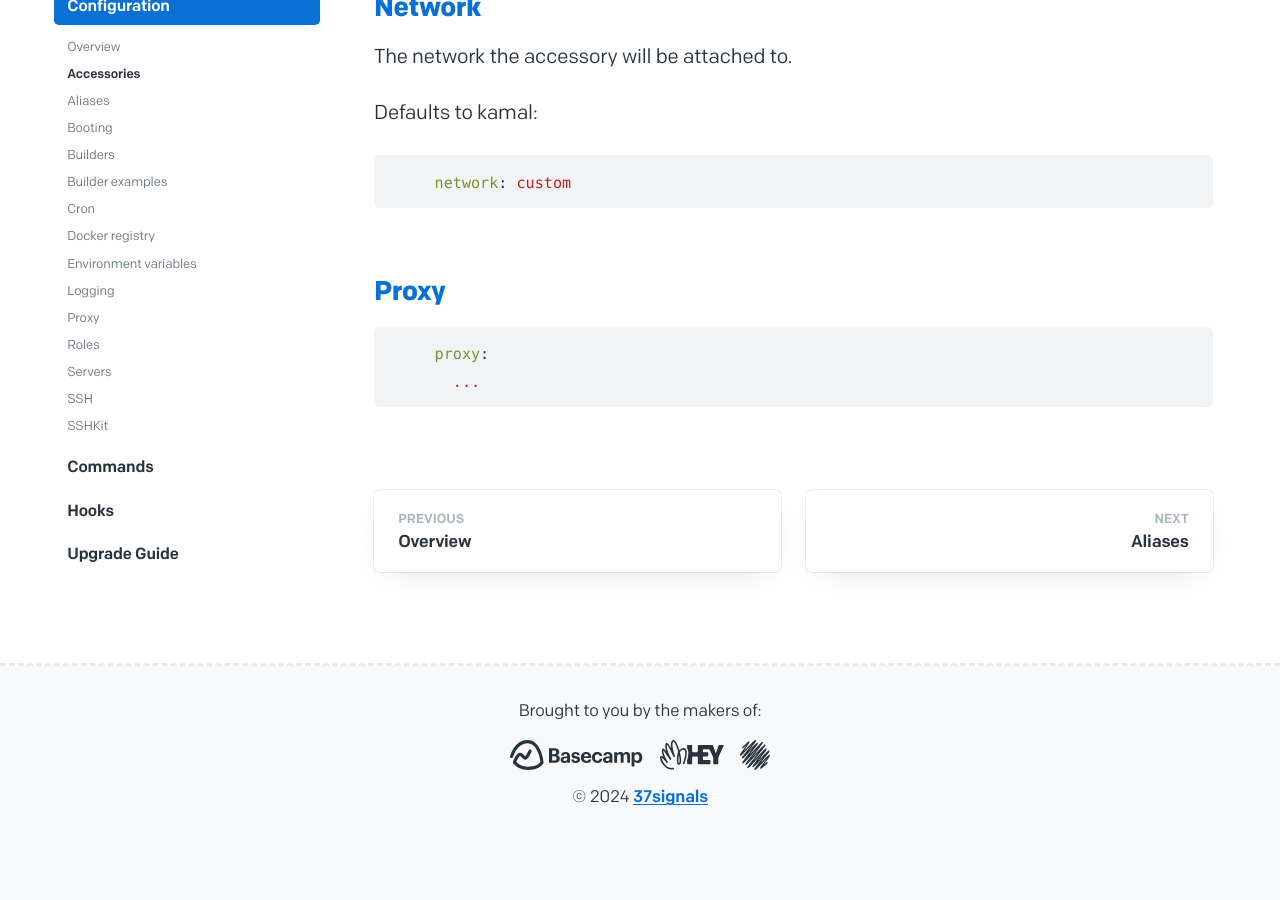
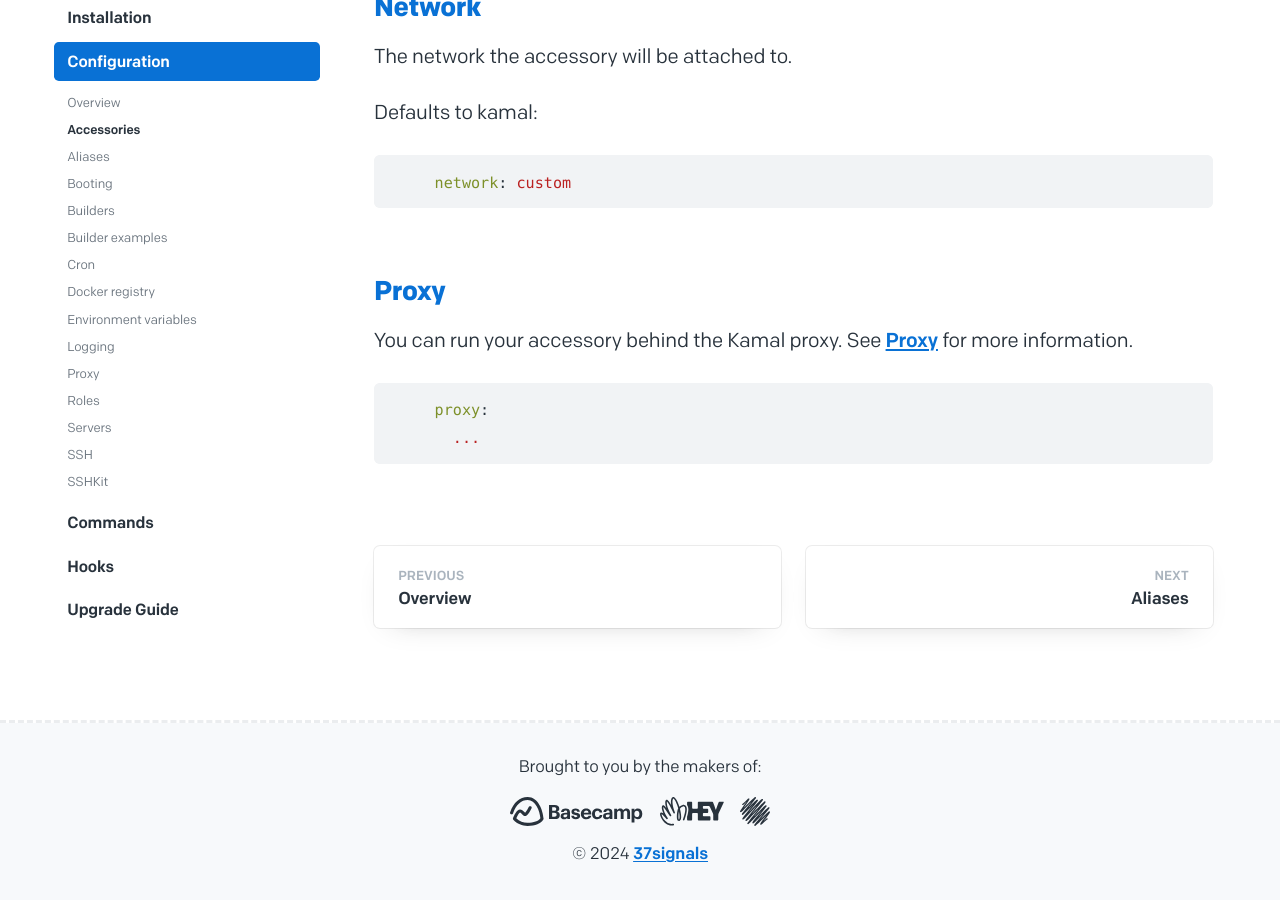
Before and after one commit to basecamp/kamal-site, a Jekyll site: the page built from docs/configuration/accessories.md, in a window 1280 px wide and 900 px high, scrolled down 3904 px. Built offline with Jekyll 4.4.1, drawn with Linux system fonts in a browser that asks for light colours; before the commit the page ends 4748 px from its top, so only the background shows below that.

Commit message:
Add link to proxy docs from accessory

````diff
--- a/docs/configuration/accessories.md
+++ b/docs/configuration/accessories.md
@@ -145,6 +145,7 @@ Defaults to kamal:
 
 ## [Proxy](#proxy)
 
+You can run your accessory behind the Kamal proxy. See [Proxy](../proxy) for more information.
 
 ```yaml
     proxy:
````
